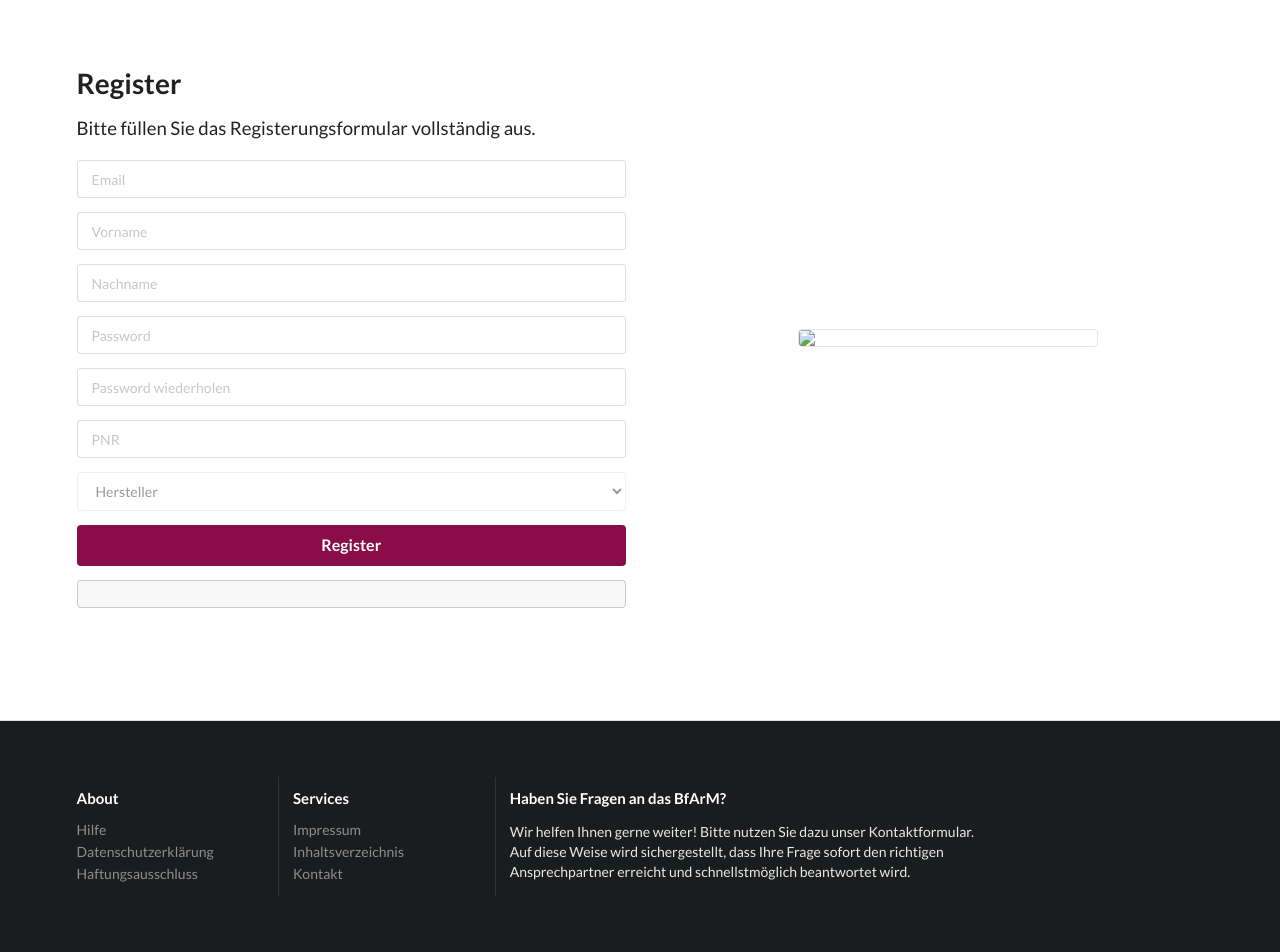
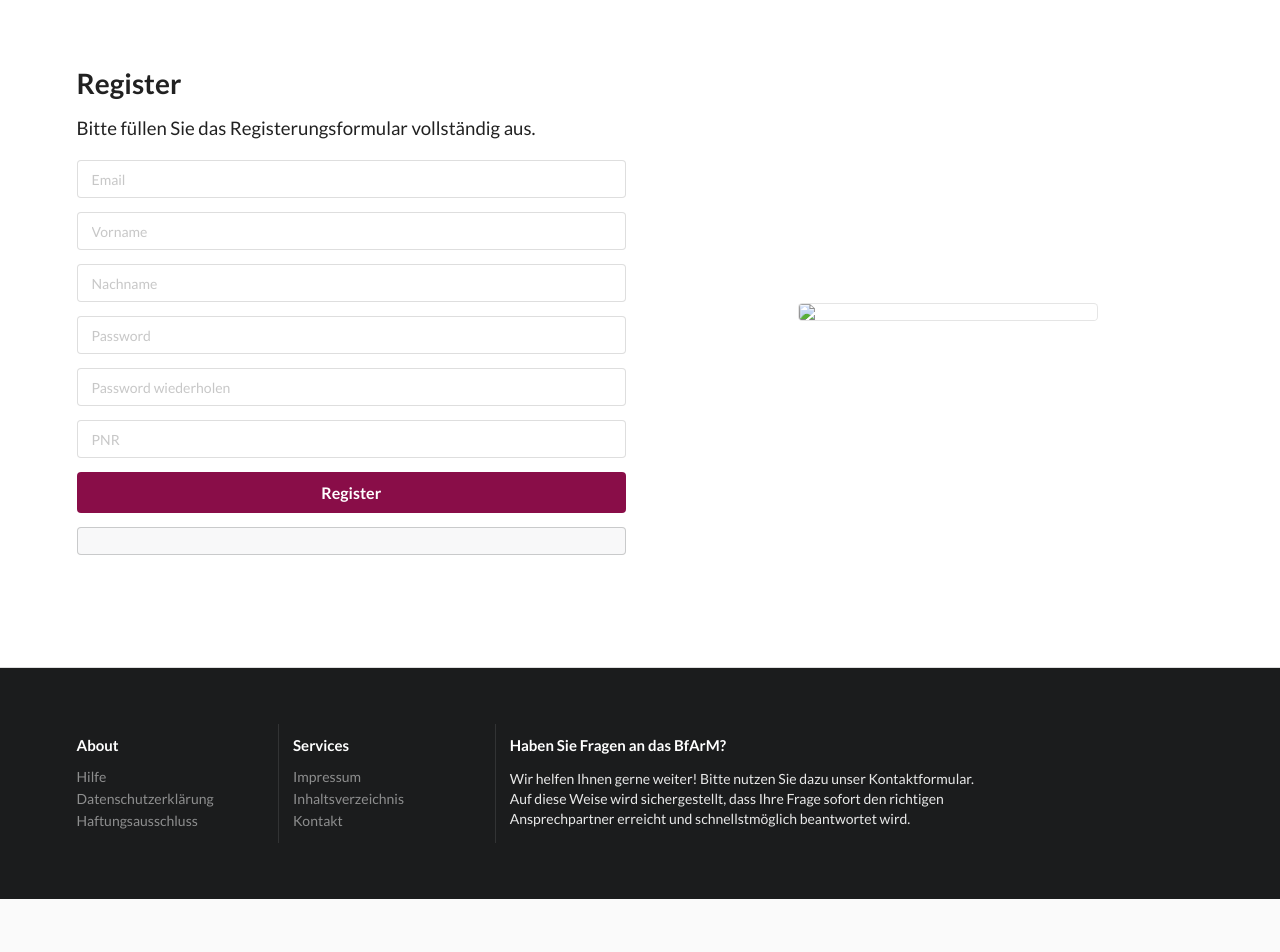
Before and after one commit to schenkd/webdev-project, a Flask app: page /auth/extern in a window 1280 px wide. Shown: the part 543-1495 px from the top of the page. After the commit the page ends 1442 px from the top, so only its background shows below. Run offline with Flask 2, Linux system fonts and the light colour scheme; some libraries are stand-ins or nearby versions.

Commit message:
Bug Fix new RegisterForms

```diff
--- a/app/auth/forms.py
+++ b/app/auth/forms.py
@@ -3,9 +3,6 @@ from flask_wtf import FlaskForm
 from wtforms import StringField,PasswordField, DateTimeField, BooleanField, SubmitField, TextAreaField, IntegerField, SelectField, ValidationError
 from wtforms.validators import DataRequired, Length, Email, Regexp, EqualTo
 from app.models import User
-
-choices = [('Hersteller', 'Hersteller'),
-           ('Fachabteilung', 'Fachabteilung')]
 
 
 class LoginForm(FlaskForm):
@@ -24,9 +21,9 @@ class RegisterFormExtern(FlaskForm):
     lastname = StringField('Nachname', validators=[DataRequired()])
     password = PasswordField('Passwort', validators=[DataRequired(),EqualTo('password2', message='Passwörter nicht identisch.')])
     password2 = PasswordField('Passwort bestätigen', validators=[DataRequired()])
-    permission = SelectField('Berechtigung', choices=choices, validators=[DataRequired()], default='Hersteller')
     pnr = IntegerField('PNR')
     submit = SubmitField('Register')
+
 
 class RegisterFormIntern(FlaskForm):
     email = StringField('Email', validators=[DataRequired(), Email()])
@@ -34,7 +31,6 @@ class RegisterFormIntern(FlaskForm):
     lastname = StringField('Nachname', validators=[DataRequired()])
     password = PasswordField('Passwort', validators=[DataRequired(),EqualTo('password2', message='Passwörter nicht identisch.')])
     password2 = PasswordField('Passwort bestätigen', validators=[DataRequired()])
-    permission = SelectField('Berechtigung', choices=choices, validators=[DataRequired()], default='Fachabteilung')
     department = StringField('Abteilung')
     room = StringField('Raum')
     personal_number = StringField('Stellenzeichen')
--- a/app/models.py
+++ b/app/models.py
@@ -10,12 +10,9 @@ def load_user(user_id):
     return User.objects.get(id=user_id)
 
 
-class User(UserMixin, db.Document):
+class User(UserMixin, db.DynamicDocument):
     """ Schema für den User Document """
     # string
-    department = db.StringField()
-    room = db.StringField()
-    personal_number = db.StringField()
     password_hash = db.StringField()
     firstname = db.StringField()
     lastname = db.StringField()
--- a/app/templates/auth/extern.html
+++ b/app/templates/auth/extern.html
@@ -1,5 +1,4 @@
 {% extends 'base.html' %}
-{% import 'macros/form_macros.html' as f %}
 
 {% block content %}
 
@@ -30,9 +29,6 @@
                         <div class="field">
                             {{ form.pnr(placeholder="PNR") }}
                         </div>
-                        <div class="ui disabled field">
-                            {{ form.permission(placeholder="Berechtigung", value="Hersteller") }}
-                        </div>
                         {{ form.submit(class_='ui fluid large blue submit button') }}
                     </form>
                     <div class="ui message">
--- a/app/templates/auth/intern.html
+++ b/app/templates/auth/intern.html
@@ -1,5 +1,4 @@
 {% extends 'base.html' %}
-{% import 'macros/form_macros.html' as f %}
 
 {% block content %}
 
@@ -36,9 +35,6 @@
                         <div class="field">
                             {{ form.personal_number(placeholder="Stellenzeichen") }}
                         </div>
-                        <div class="ui disabled field">
-                            {{ form.permission(placeholder="Berechtigung", value="Fachabteilung") }}
-                        </div>
                         {{ form.submit(class_='ui fluid large blue submit button') }}
                     </form>
                     <div class="ui message">
```
Also changed, not shown: app/auth/views.py (+14 -12 lines), 1 other file.
